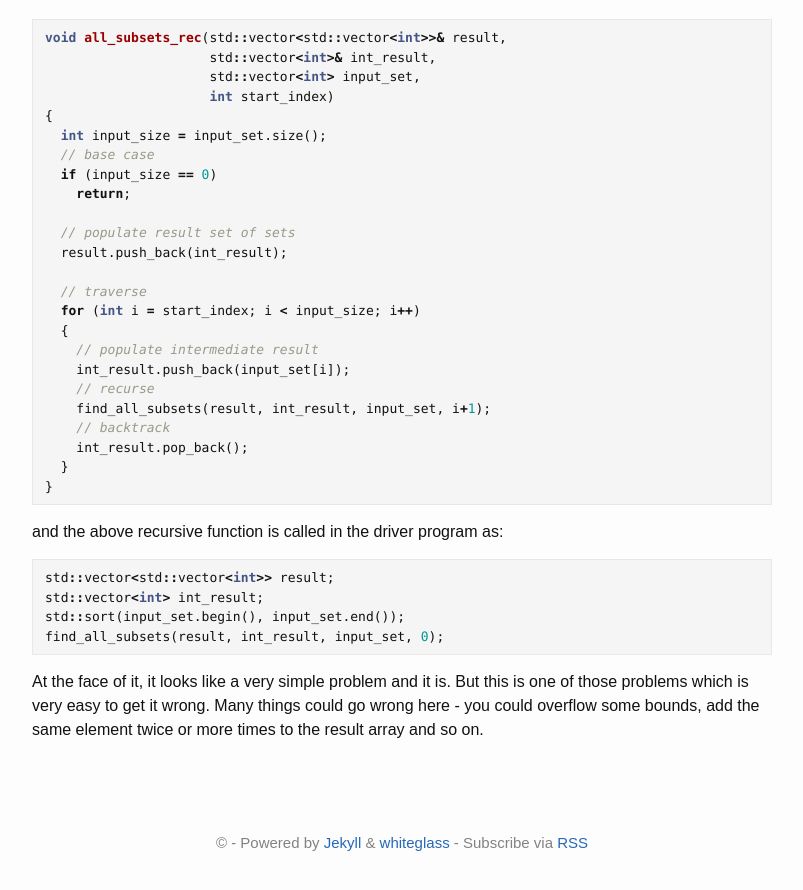
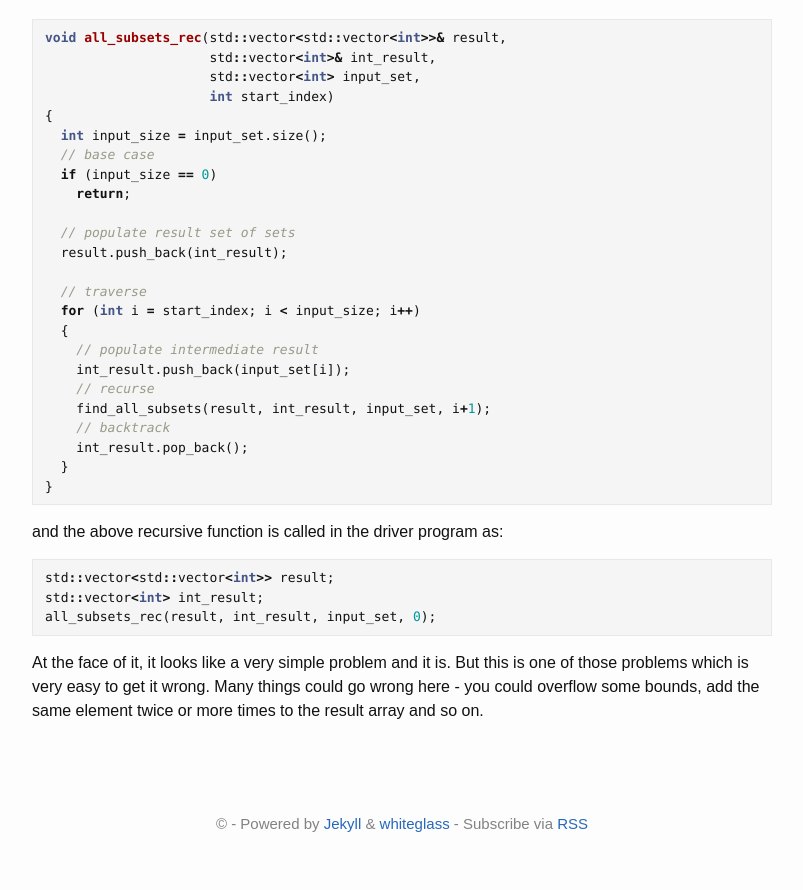
Before and after one commit to dotkay/dotkay.github.io, a Jekyll site: the page built from _posts/2018-06-03-subsets-rec.md, in a window 1280 px wide and 900 px high, scrolled down 1463 px. Shown: the top 890 px of the window, without its empty margins (238-1041 px from the left). Built offline with Jekyll 4.4.1, drawn with Linux system fonts in a browser that asks for light colours.

Commit message:
post on computing all subsets of a set - fixed

```diff
--- a/_posts/2018-06-03-subsets-rec.md
+++ b/_posts/2018-06-03-subsets-rec.md
@@ -76,8 +76,7 @@ and the above recursive function is called in the driver program as:
 {% highlight cpp %}
 std::vector<std::vector<int>> result;
 std::vector<int> int_result;
-std::sort(input_set.begin(), input_set.end());
-find_all_subsets(result, int_result, input_set, 0);
+all_subsets_rec(result, int_result, input_set, 0);
 {% endhighlight %}
 
 
```
Also changed, not shown: other parts of _posts/2018-06-03-subsets-rec.md (+2 -2 lines).
